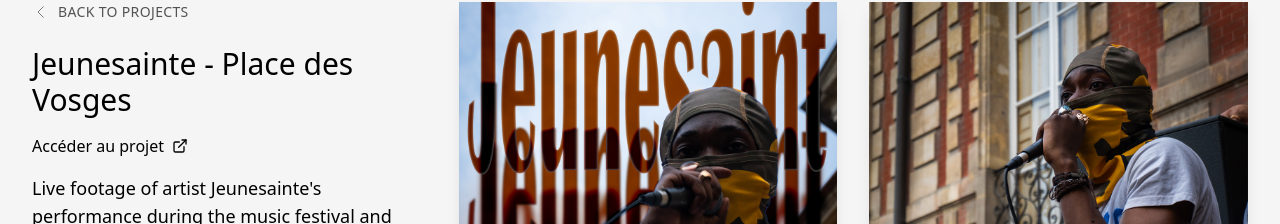
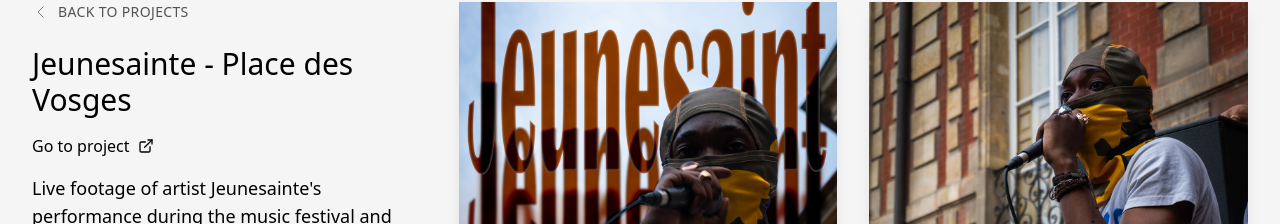
Before and after one commit to matthieulpt/matthieulpt.github.io, a plain HTML site: page index.html in a window 1280 px wide. Both pictures are taken after a click on the element "Jeunesainte - Place des Vosges". Shown: the part 126-350 px from the top of the page. Drawn offline with nearby package versions, Linux system fonts and the light colour scheme.

Commit message:
Change link text from French to English

```diff
--- a/index.html
+++ b/index.html
@@ -573,7 +573,7 @@
               rel="noopener noreferrer"
               class="hidden inline-flex items-center gap-2 text-base font-roc-thin text-black hover:text-neutral-600 transition-colors"
             >
-              Accéder au projet
+              Go to project
               <svg
                 xmlns="http://www.w3.org/2000/svg"
                 viewBox="0 0 24 24"
```
